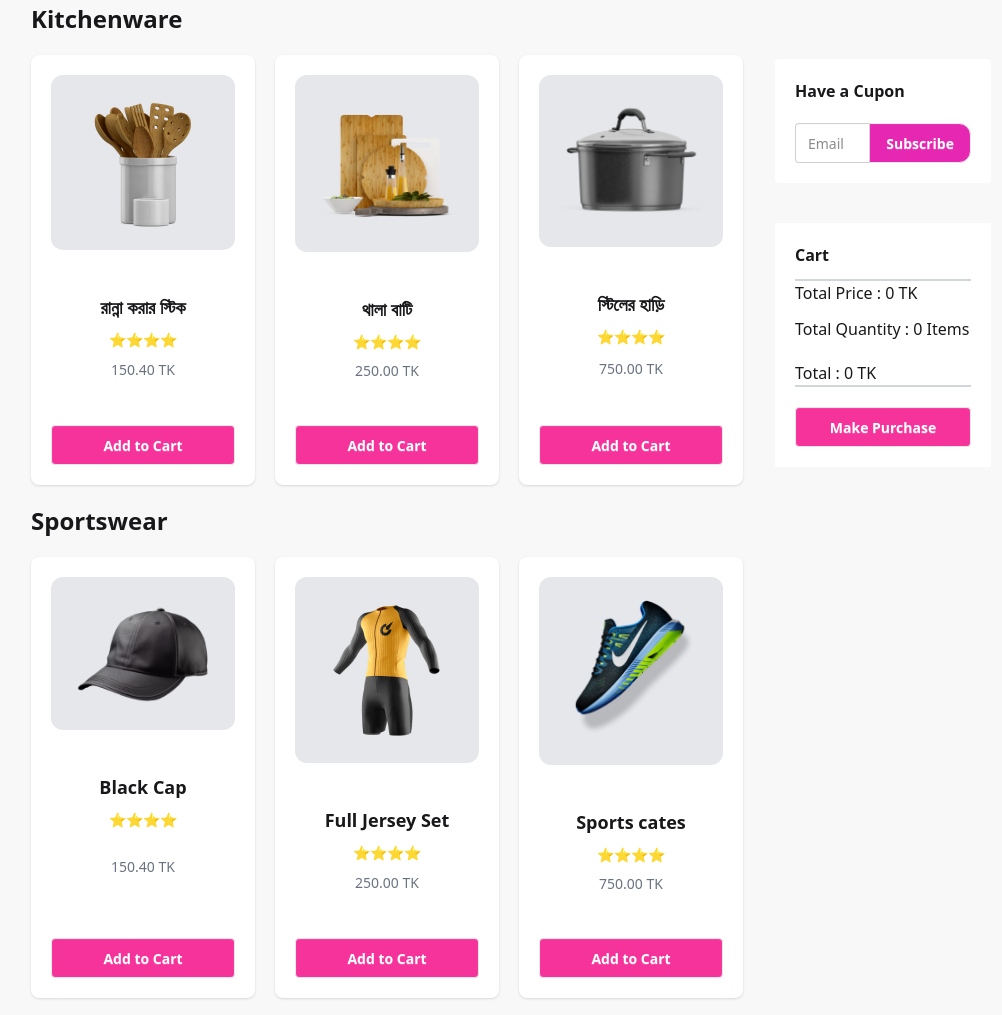
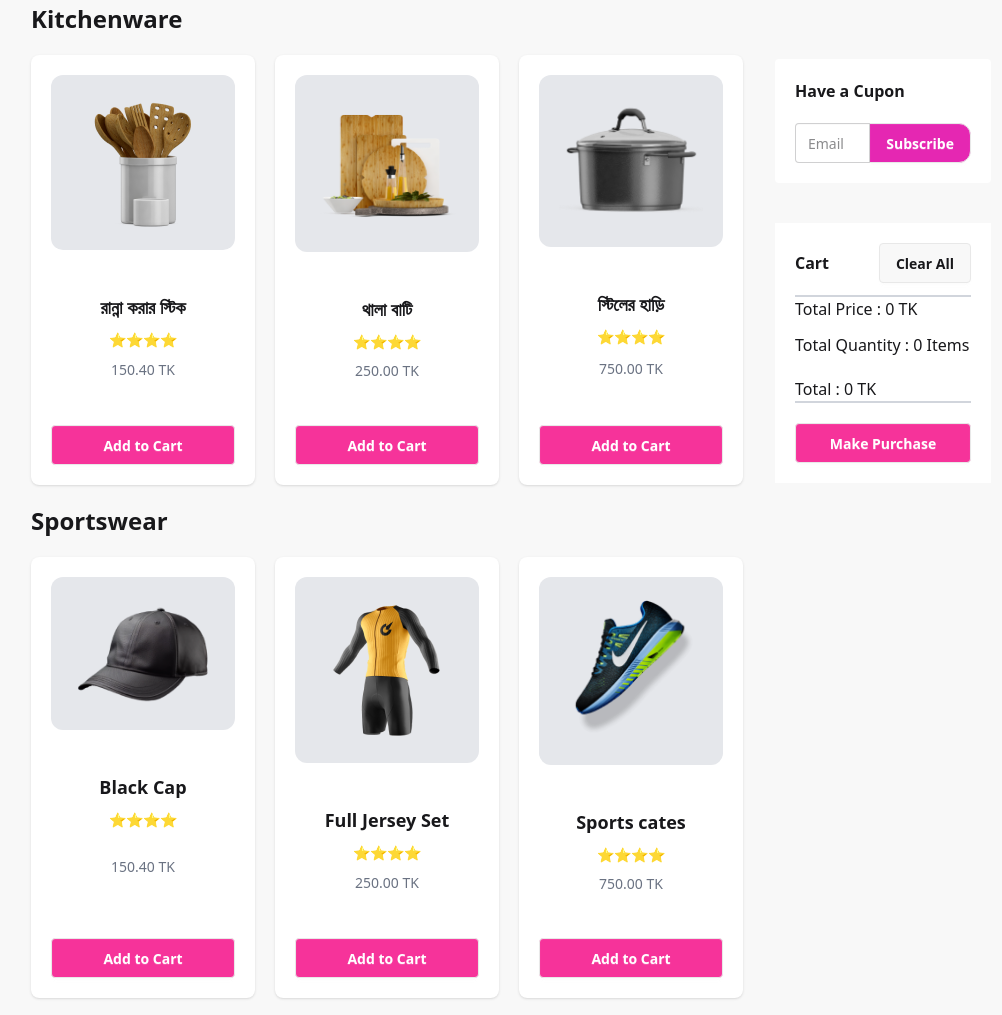
Before and after one commit to alifhossinsajjad/Deshi-Deals, a plain HTML site: page index.html in a window 1280 px wide. Shown: the part 1277-2292 px from the top of the page, without its empty margins (129-1131 px from the left). Drawn offline with nearby package versions, Linux system fonts and the light colour scheme; a script that the page names is missing.

Commit message:
added event deligation

```diff
--- a/index.html
+++ b/index.html
@@ -335,8 +335,11 @@
             </div>
           </div>
 
-          <div class="cart-box bg-white my-10 p-5 ">
-            <h2 class="font-bold">Cart</h2>
+          <div class="cart-box bg-white my-10 p-5">
+            <div class="flex justify-between items-center">
+              <h2 class="font-bold">Cart</h2>
+              <button class="btn p-4 " id="btn-clear">Clear All</button>
+            </div>
             <div>
               <div id="cart-container"></div>
               <div class="space-y-3">
```
Also changed, not shown: 1 other file.
